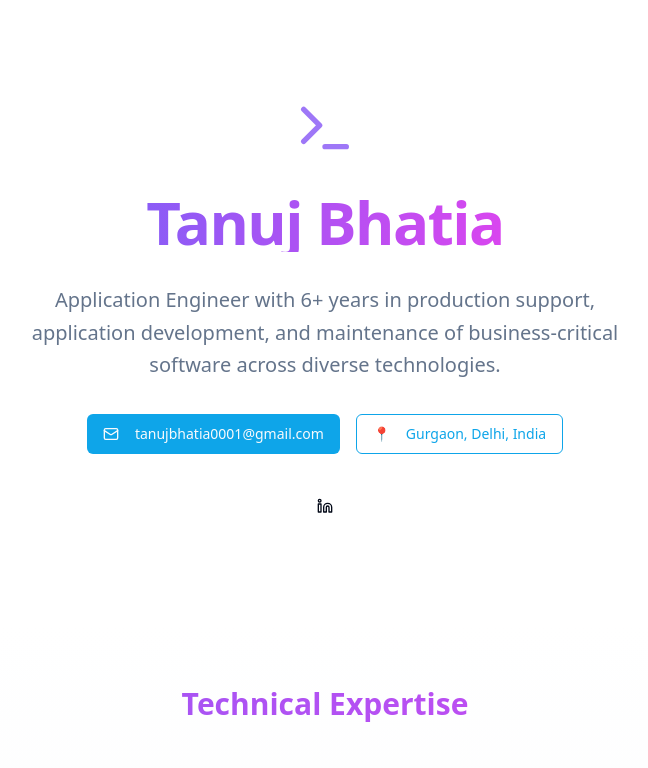
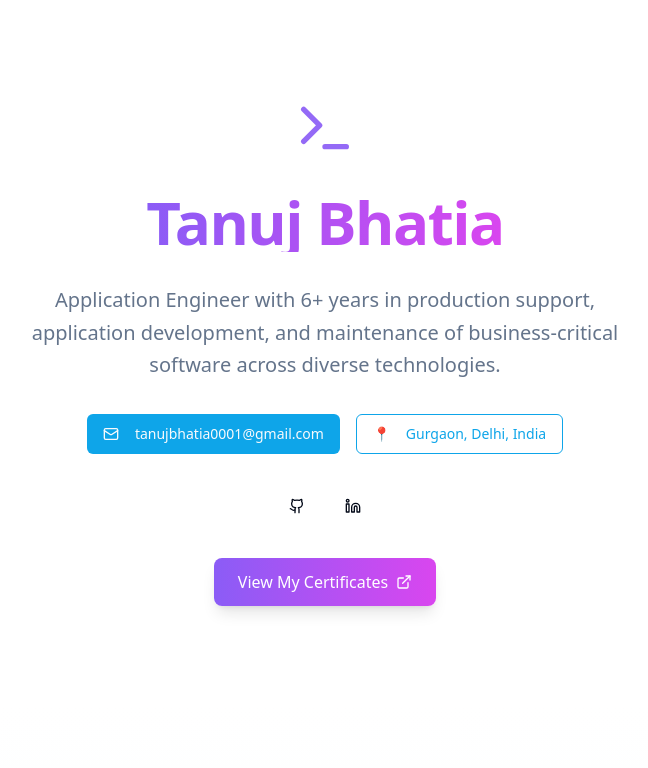
Before and after one commit to tanujbhatia24/techfolio, a React (Vite) app: page / in a window 1280 px wide. Shown: the top 768 px of the page, without its empty margins (315-963 px from the left). Built offline with nearby package versions, Linux system fonts and the light colour scheme.

Commit message:
Add GitHub link to project
Included a link to the GitHub profile of the project owner in the documentation for better accessibility and reference.
[skip gpt_engineer]

```diff
--- a/src/pages/Index.tsx
+++ b/src/pages/Index.tsx
@@ -8,7 +8,8 @@ import {
   Server,
   Database,
   Cloud,
-  Code
+  Code,
+  ExternalLink
 } from "lucide-react";
 
 const Index = () => {
@@ -41,16 +42,36 @@ const Index = () => {
 
           {/* Social Links */}
           <div className="flex gap-4 mt-8">
+            <a href="https://github.com/tanujbhatia24" target="_blank" rel="noopener noreferrer">
+              <Button
+                variant="ghost"
+                size="icon"
+                className="hover:bg-[#333]/10 hover:text-[#333] transition-all duration-300 transform hover:scale-110"
+              >
+                <Github className="w-5 h-5" />
+              </Button>
+            </a>
             <a href="https://linkedin.com/in/tanujbhatia" target="_blank" rel="noopener noreferrer">
               <Button
                 variant="ghost"
                 size="icon"
-                className="hover:bg-[#0EA5E9]/10 hover:text-[#0EA5E9] transition-all duration-300 transform hover:scale-110"
+                className="hover:bg-[#0077B5]/10 hover:text-[#0077B5] transition-all duration-300 transform hover:scale-110"
               >
                 <Linkedin className="w-5 h-5" />
               </Button>
             </a>
           </div>
+
+          {/* Certificates Link */}
+          <a
+            href="https://github.com/tanujbhatia24/Tanuj_Certificates"
+            target="_blank"
+            rel="noopener noreferrer"
+            className="inline-flex items-center gap-2 px-6 py-3 bg-gradient-to-r from-[#8B5CF6] to-[#D946EF] text-white rounded-lg hover:opacity-90 transition-all duration-300 transform hover:scale-105 shadow-lg"
+          >
+            <span>View My Certificates</span>
+            <ExternalLink className="w-4 h-4" />
+          </a>
         </div>
       </section>
 
```
